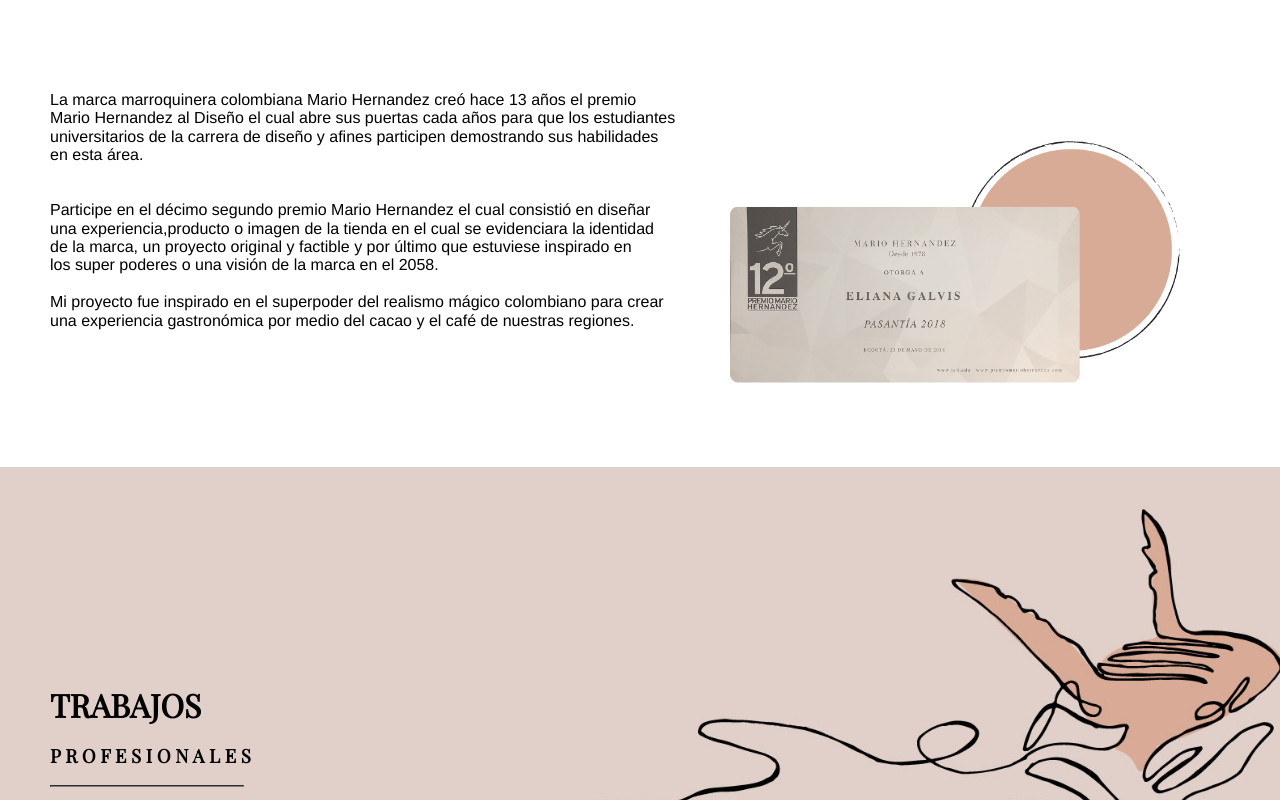
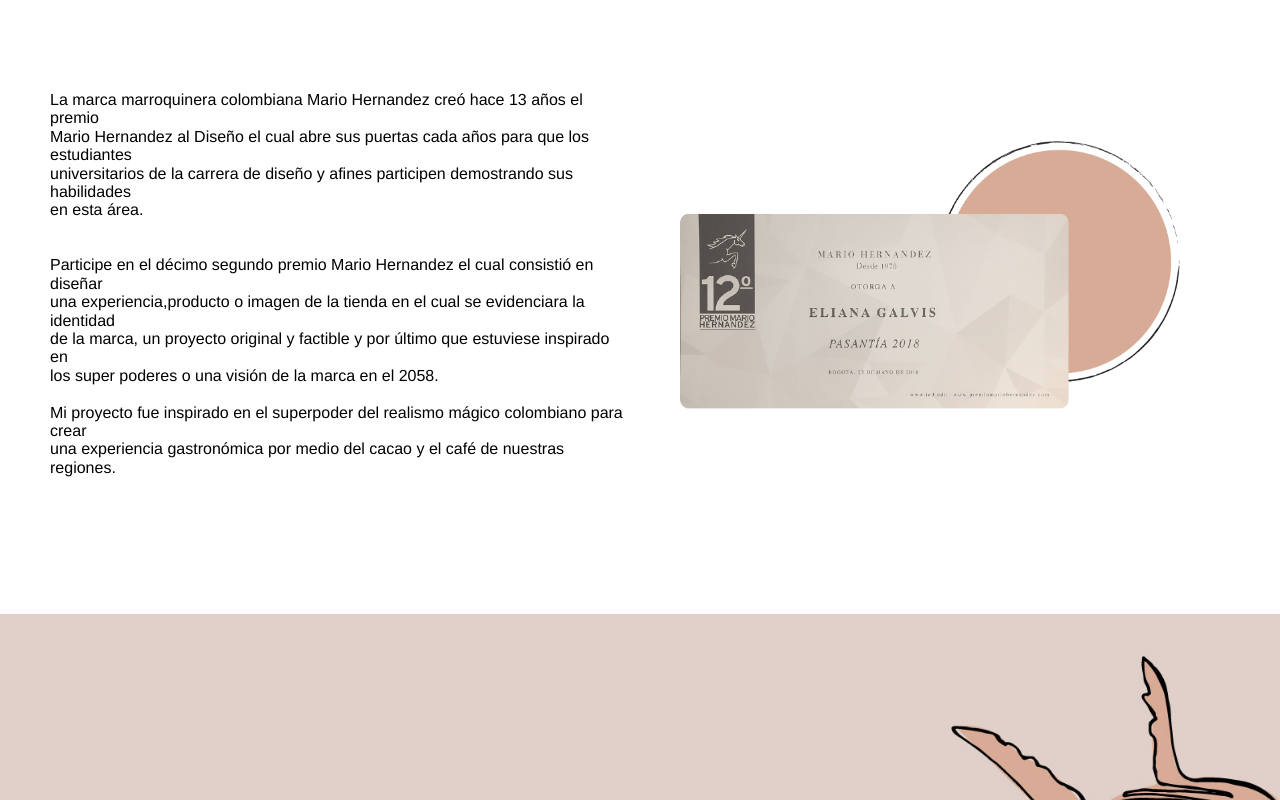
Before and after one commit to elianagalvis/Desktop, a plain HTML site: page portafolio/index.html in a window 1280 px wide. Shown: the part 2000-2800 px from the top of the page. Drawn offline with nearby package versions, Linux system fonts and the light colour scheme.

Commit message:
tamaño imagen carton

```diff
--- a/portafolio/index.html
+++ b/portafolio/index.html
@@ -88,7 +88,7 @@
 <!-- hablo sobre el premio MH-->
 <section>
   <div class="ganadora">
-    <img src="imagenes/carton.png" alt="premio" width="450">
+    <img src="imagenes/carton.png" alt="premio" width="500">
 
       <p>
          La marca marroquinera colombiana Mario Hernandez creó hace 13 años el premio <br>
```
Also changed, not shown: 1 other file.
